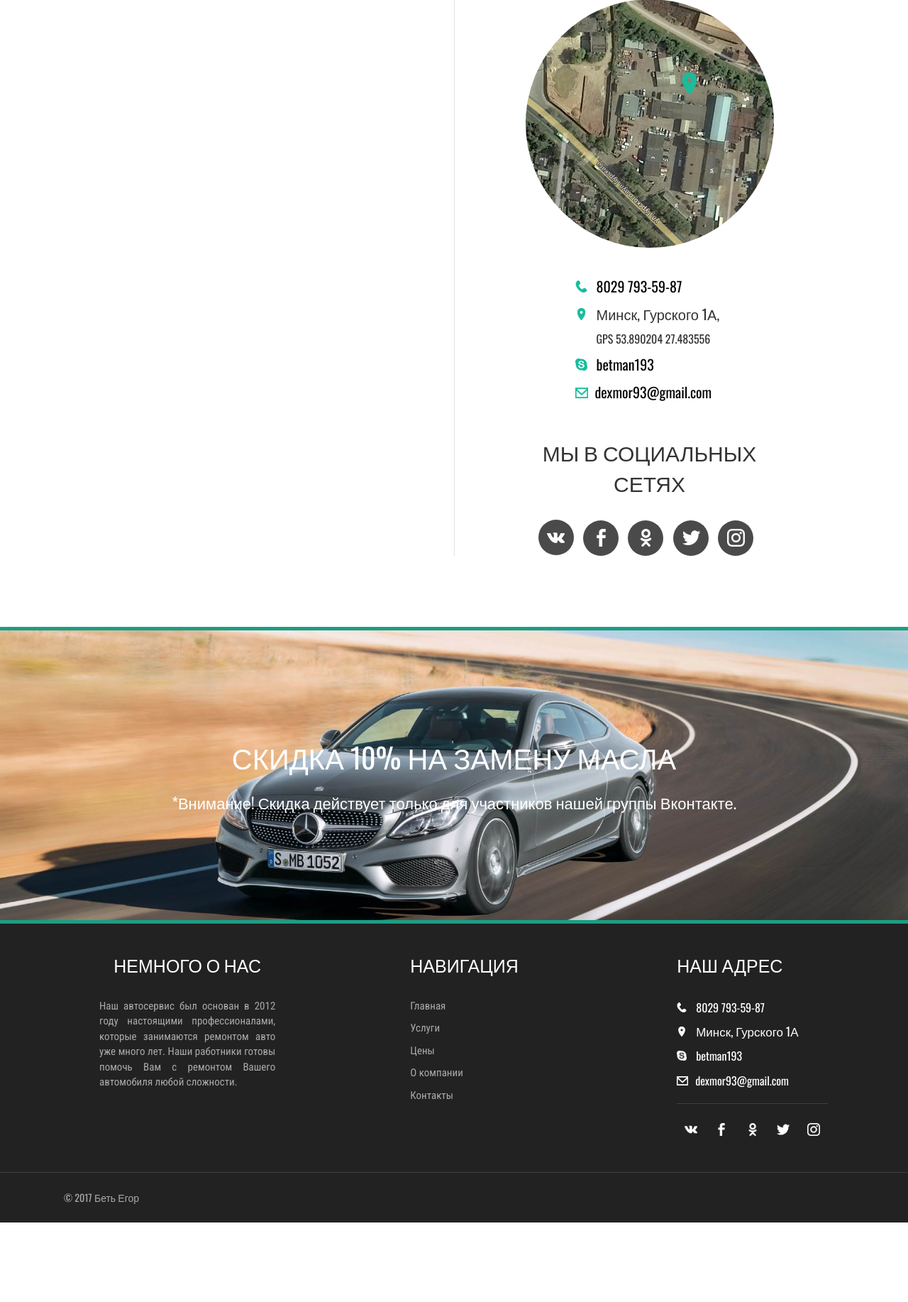
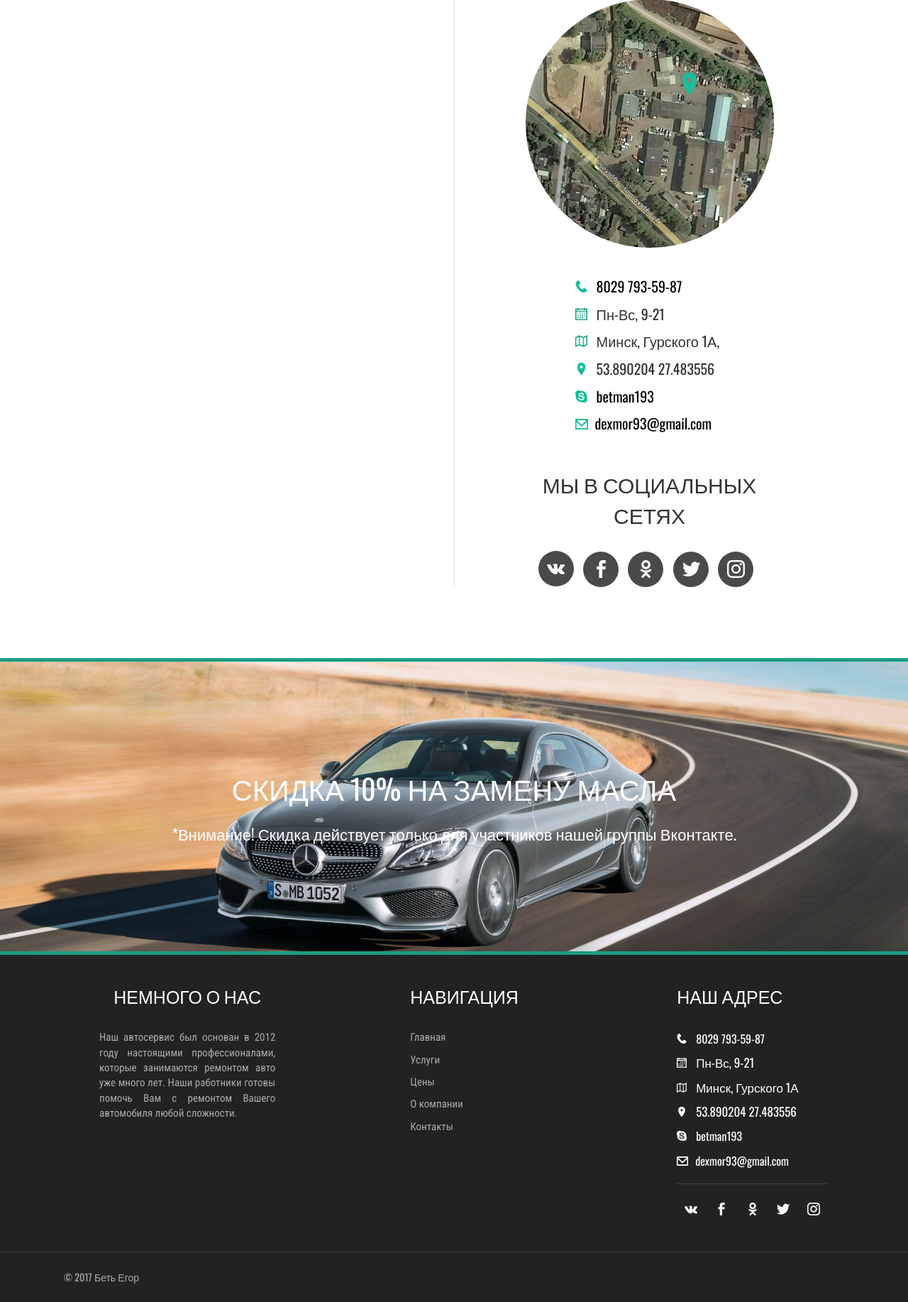
Before and after one commit to DexMorBets/Auto, a Django app: page /contacts/ in a window 1280 px wide. Shown: the part 614-2448 px from the top of the page at 71% size. Before the commit the page ends 2336 px from the top, so only its background shows below. Run offline with Django 3.2, Linux system fonts and the light colour scheme; data that the repository does not hold is empty; some libraries are stand-ins or nearby versions.

Commit message:
asdadasdccasxasasd

```diff
--- a/baseApp/static/css/baseApp.css
+++ b/baseApp/static/css/baseApp.css
@@ -459,7 +459,12 @@ body {
     margin-bottom: 10px;
 }
 
-.footer .ul-block ul .phone::before {
+.footer .ul-block ul .phone::before,
+.footer .ul-block ul .address::before,
+.footer .ul-block ul .skype::before,
+.footer .ul-block ul .email::before,
+.footer .ul-block ul .GPS::before,
+.footer .ul-block ul .schedule::before {
     margin-right: 13px;
     background-image: url('../img/footer/Phone.png');
     background-size: 14px 14px;
@@ -469,6 +474,30 @@ body {
     content:"";
 }
 
+.footer .ul-block ul .address::before {
+    background-image: url('../img/footer/Map.png');
+}
+
+.footer .ul-block ul .skype::before {
+    background-image: url('../img/footer/Skype.png');
+}
+
+.footer .ul-block ul .GPS::before {
+    background-image: url('../img/footer/Marker.png');
+}
+
+.footer .ul-block ul .schedule::before {
+    background-image: url('../img/footer/Calendar.png');
+}
+
+.footer .ul-block ul .email::before {
+    margin-right: 10px;
+    background-image: url('../img/footer/Mail.png');
+    background-size: 16px 13px;
+    width: 16px;
+    height: 13px;
+}
+
 .footer .ul-block ul a {
     color: white;
     font-size: 16px;
@@ -476,36 +505,6 @@ body {
 
 .footer .ul-block ul li {
     font-size: 17px;
-}
-
-.footer .ul-block ul .address::before {
-    margin-right: 13px;
-    background-image: url('../img/footer/Marker.png');
-    background-size: 14px 14px;
-    display: inline-block;
-    width: 14px;
-    height: 14px;
-    content:"";
-}
-
-.footer .ul-block ul .skype::before {
-    margin-right: 13px;
-    background-image: url('../img/footer/Skype.png');
-    background-size: 14px 14px;
-    display: inline-block;
-    width: 14px;
-    height: 14px;
-    content:"";
-}
-
-.footer .ul-block ul .email::before {
-    margin-right: 10px;
-    background-image: url('../img/footer/Mail.png');
-    background-size: 16px 13px;
-    display: inline-block;
-    width: 16px;
-    height: 13px;
-    content:"";
 }
 
 .footer .social-bar {
@@ -811,7 +810,12 @@ body {
     margin-bottom: 10px;
 }
 
-.navigate-block .ul-block ul .phone::before {
+.navigate-block .ul-block ul .phone::before,
+.navigate-block .ul-block ul .address::before,
+.navigate-block .ul-block ul .skype::before,
+.navigate-block .ul-block ul .email::before,
+.navigate-block .ul-block ul .GPS::before,
+.navigate-block .ul-block ul .schedule::before {
     margin-right: 13px;
     background-image: url('../img/footer/Phone1.png');
     background-size: 17px 17px;
@@ -819,6 +823,30 @@ body {
     width: 17px;
     height: 17px;
     content:"";
+}
+
+.navigate-block .ul-block ul .address::before {
+    background-image: url('../img/footer/Map1.png');
+}
+
+.navigate-block .ul-block ul .skype::before {
+    background-image: url('../img/footer/Skype1.png');
+}
+
+.navigate-block .ul-block ul .GPS::before {
+    background-image: url('../img/footer/Marker1.png');
+}
+
+.navigate-block .ul-block ul .schedule::before {
+    background-image: url('../img/footer/Calendar1.png');
+}
+
+.navigate-block .ul-block ul .email::before {
+    margin-right: 10px;
+    background-image: url('../img/footer/Mail1.png');
+    background-size: 18px 15px;
+    width: 18px;
+    height: 15px;
 }
 
 .navigate-block .ul-block ul a {
@@ -829,41 +857,6 @@ body {
 .navigate-block .ul-block ul li {
     font-size: 20px;
     max-width: 220px;
-}
-
-.navigate-block .ul-block ul .address::before {
-    margin-right: 13px;
-    background-image: url('../img/footer/Marker1.png');
-    background-size: 17px 17px;
-    display: inline-block;
-    width: 17px;
-    height: 17px;
-    content:"";
-}
-
-.navigate-block .ul-block ul .skype::before {
-    margin-right: 13px;
-    background-image: url('../img/footer/Skype1.png');
-    background-size: 17px 17px;
-    display: inline-block;
-    width: 17px;
-    height: 17px;
-    content:"";
-}
-
-.navigate-block .ul-block ul .email::before {
-    margin-right: 10px;
-    background-image: url('../img/footer/Mail1.png');
-    background-size: 18px 15px;
-    display: inline-block;
-    width: 18px;
-    height: 15px;
-    content:"";
-}
-
-.navigate-block .ul-block ul .GPS {
-    margin-left: 30px;
-    font-size: 16px;
 }
 
 .contacts-title {
--- a/baseApp/templates/base.html
+++ b/baseApp/templates/base.html
@@ -95,11 +95,11 @@
                 <div class="block">
                     <div class="nav-title-block">НАВИГАЦИЯ</div>
                     <div class="description-block navigate-bar">
-                        <p><a>Главная</a></p>
-                        <p><a>Услуги</a></p>
-                        <p><a>Цены</a></p>
-                        <p><a>О компании</a></p>
-                        <p><a>Контакты</a></p>
+                        <p><a href="/">Главная</a></p>
+                        <p><a href="{% url 'services_page' %}">Услуги</a></p>
+                        <p><a href="{% url 'price_page' %}">Цены</a></p>
+                        <p><a href="{% url 'about_page' %}">О компании</a></p>
+                        <p><a href="{% url 'contacts_page' %}">Контакты</a></p>
                     </div>
                 </div>
                 <div class="block">
@@ -107,7 +107,9 @@
                     <div class="ul-block">
                         <ul>
                             <li class="phone"><a href="tel:80297935987">8029 793-59-87</a></li>
+                            <li class="schedule">Пн-Вс, 9-21</li>
                             <li class="address">Минск, Гурского 1А</li>
+                            <li class="GPS">53.890204 27.483556</li>
                             <li class="skype"><a href="skype: betman193?call">betman193</a></li>
                             <li class="email"><a href="mailto: dexmor93@gmail.com">dexmor93@gmail.com</a></li>
                         </ul>
--- a/baseApp/templates/contact_page.html
+++ b/baseApp/templates/contact_page.html
@@ -42,8 +42,9 @@
                     <div class="ul-block">
                         <ul>
                             <li class="phone"><a href="tel:80297935987">8029 793-59-87</a></li>
+                            <li class="schedule">Пн-Вс, 9-21</li>
                             <li class="address">Минск, Гурского 1А,</li>
-                            <li class="GPS">GPS 53.890204 27.483556</li>
+                            <li class="GPS">53.890204 27.483556</li>
                             <li class="skype"><a href="skype: betman193?call">betman193</a></li>
                             <li class="email"><a href="mailto: dexmor93@gmail.com">dexmor93@gmail.com</a></li>
                         </ul>
```
Also changed, not shown: other parts of baseApp/static/css/baseApp.css (+44 -38 lines), baseApp/static/img/footer/Calendar.png (added), baseApp/static/img/footer/Calendar1.png (added), baseApp/static/img/footer/Map.png (added), baseApp/static/img/footer/Map1.png (added).
